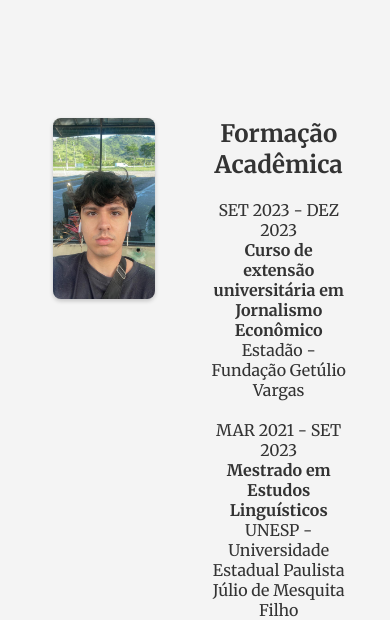
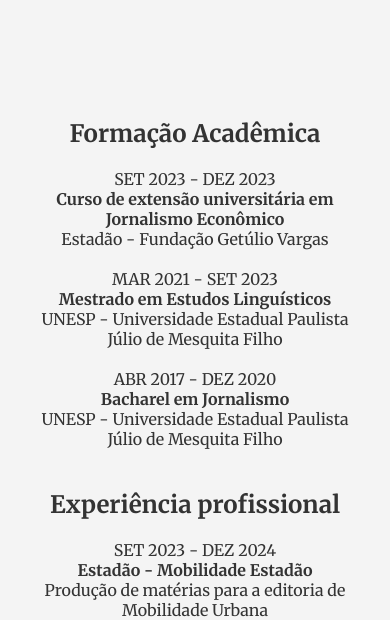
Before and after one commit to fellipegualberto/portfolio, a plain HTML site: page curriculo.html in a window 390 px wide. Shown: the part 202-822 px from the top of the page. Drawn offline with Linux system fonts and the light colour scheme.

Commit message:
style.css

```diff
--- a/style.css
+++ b/style.css
@@ -69,6 +69,7 @@ h1, h2, p {
 
 /* Cabeçalho */
 .header {
+  background-image: url('imagem-fundo.jpg'); /* Substitua 'imagem-fundo.jpg' pelo caminho da sua imagem */
   background-size: cover; /* Ajusta a imagem ao contorno do elemento */
   color: #000; /* Cor do texto em preto */
   text-align: center;
@@ -449,12 +450,13 @@ h1, h2, p {
 
 }
 
+
 /* curriculo */
 
 /* Nova Seção: Colunas */
 .nova-secao {
   display: flex;
-  flex-direction: row; /* Definido como linha por padrão */
+  flex-direction: row; /* Padrão: as colunas ficam lado a lado */
   align-items: flex-start;
   padding: 50px 20px;
   background-color: #f4f4f4; /* Cor de fundo igual ao dos PDFs */
@@ -482,7 +484,6 @@ h1, h2, p {
 
 .profile-pic {
   width: 100%;
-  max-width: 600px; /* A foto ocupa metade da tela */
   height: auto;
   border-radius: 8px;
   box-shadow: 0 2px 4px rgba(0, 0, 0, 0.2);
@@ -493,23 +494,19 @@ h1, h2, p {
 }
 
 @media (max-width: 768px) {
+  /* Flexbox ajustado para telas pequenas */
   .nova-secao {
-    flex-direction: column; /* Em telas menores, os itens vão para coluna */
-    align-items: center;
+    flex-direction: column; /* Altera a direção para coluna em telas pequenas */
+    align-items: center; /* Centraliza o conteúdo */
   }
 
-  .profile-pic {
-    width: 80%;
-    max-width: 300px;
-    margin-bottom: 20px; /* Adicionando espaço abaixo da foto */
-  }
-
-  .coluna-esquerda,
-  .coluna-direita {
-    width: 100%;
+  /* Ocultar a foto em dispositivos pequenos */
+  .coluna-esquerda {
+    display: none; /* A foto desaparece */
   }
 
   .coluna-direita {
-    text-align: center; /* Centralizar texto em telas pequenas */
+    width: 100%;
+    text-align: center; /* Centraliza o conteúdo da coluna direita */
   }
 }
```
